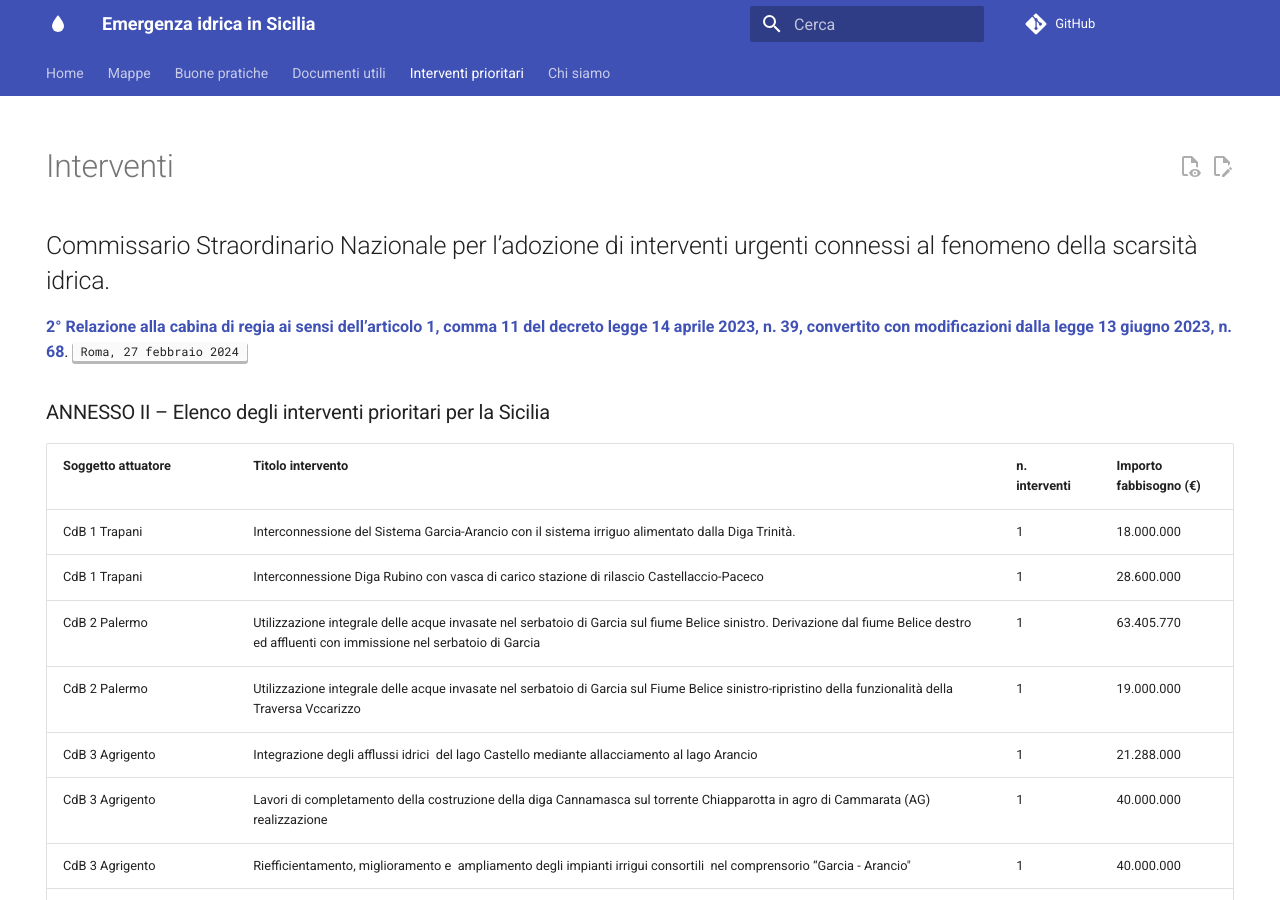
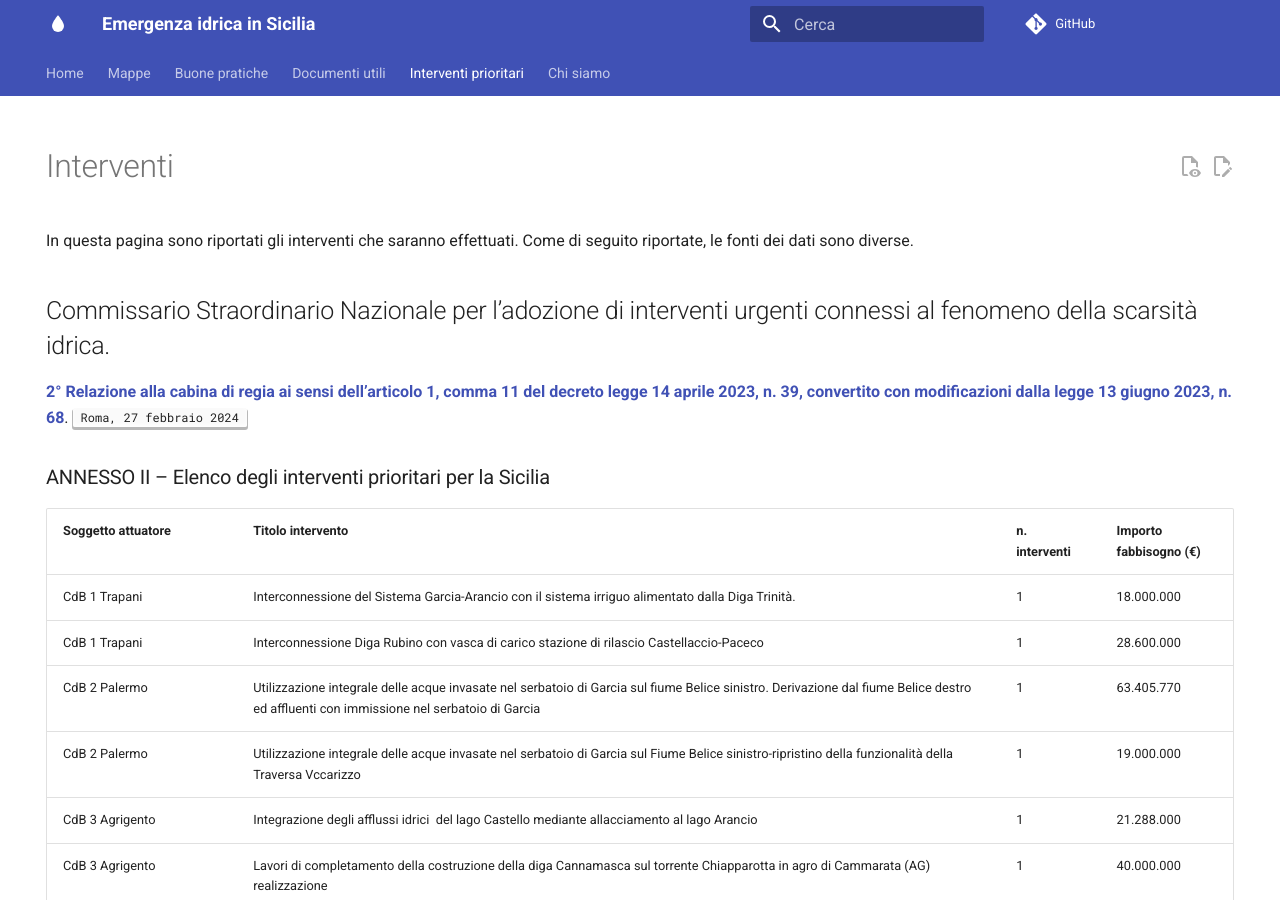
Before and after one commit to opendatasicilia/emergenza-idrica-sicilia, an MkDocs documentation site: the page built from docs/documenti-utili/interventi-prioritari.md, in a window 1280 px wide and 900 px high. Built offline with MkDocs 1.6.1 and Material for MkDocs 9.7.7, drawn with Linux system fonts in a browser that asks for light colours; comment, search, counter and statistics services are not loaded; some of the changed lines change nothing that is shown.

Commit message:
Update interventi-prioritari.md

```diff
--- a/docs/documenti-utili/interventi-prioritari.md
+++ b/docs/documenti-utili/interventi-prioritari.md
@@ -7,6 +7,9 @@
 ---
 
 # Interventi
+
+In questa pagina sono riportati gli interventi che saranno effettuati. Come di seguito riportate, le fonti dei dati sono diverse.
+
 
 ## Commissario Straordinario Nazionale per l’adozione di interventi urgenti connessi al fenomeno della scarsità idrica.
 
@@ -45,16 +48,11 @@
 | Siciliacque SpA | Nuova bretella serbatoio San Leo di Gela - Potabilizzatore di Gela | 1 | 12.067.242 |
 |  | **Totale interventi** | **27** | **829.137.753** |
 
-### Nota
+!!! note
 
-Nel documento del 27 febbraio 2024 del Commissario Straordinario Nazionale per l’adozione di interventi urgenti connessi al fenomeno della scarsità idrica, nella "Premessa", a pagina 5, è specificato quanto segue in merito alla realizzazione degli interventi:
-*"In questo contesto di riferimento si inquadra anche la logica che ha mosso il Commissario
-nell’avvalersi delle sette Autorità di bacino distrettuali, con l’intento di presentare una “Prima
-proposta d’azione alla cabina di regia (PPAC)”, suggerendo di utilizzare le risorse a tal
-riguardo messe a disposizione dal MIT, nell’ambito della più ampia programmazione
-incardinata sul “Piano nazionale di interventi infrastrutturali e per la sicurezza nel settore
-idrico” (di seguito PNIISSI), che rappresenta una preziosa opportunità per la realizzazione e
-la manutenzione di infrastrutture idriche strategiche per l’approvvigionamento d’acqua."*
+    Nel documento del 27 febbraio 2024 del Commissario Straordinario Nazionale per l’adozione di interventi urgenti connessi al fenomeno della scarsità idrica, nella "Premessa", a pagina 5, è specificato quanto segue in merito alla realizzazione degli interventi: *"In questo contesto di riferimento si inquadra anche la logica che ha mosso il Commissario nell’avvalersi delle sette Autorità di bacino distrettuali, con l’intento di presentare una “Prima proposta d’azione alla cabina di regia (PPAC)”, suggerendo di utilizzare le risorse a tal riguardo messe a disposizione dal MIT, nell’ambito della più ampia programmazione incardinata sul “Piano nazionale di interventi infrastrutturali e per la sicurezza nel settore idrico” (di seguito PNIISSI), che rappresenta una preziosa opportunità per la realizzazione e la manutenzione di infrastrutture idriche strategiche per l’approvvigionamento d’acqua."*
+
+
 
 </br> </br>
 
```
